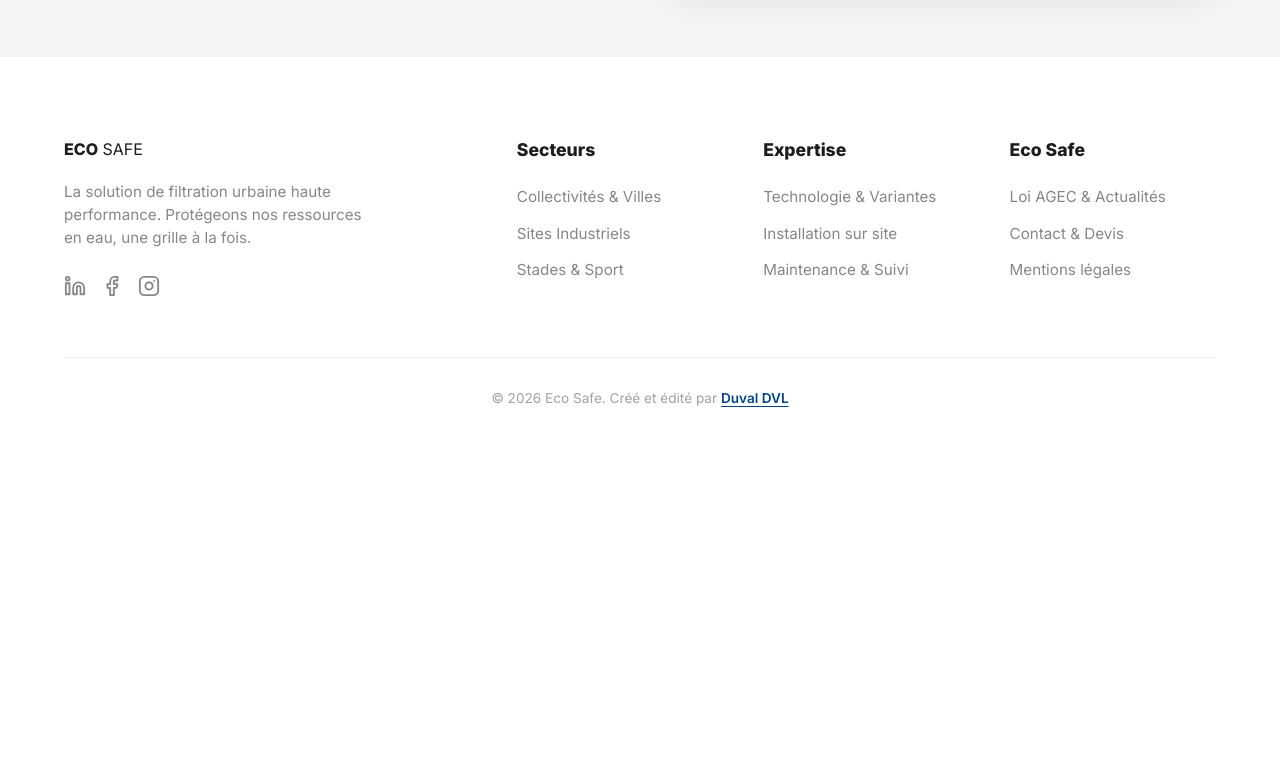
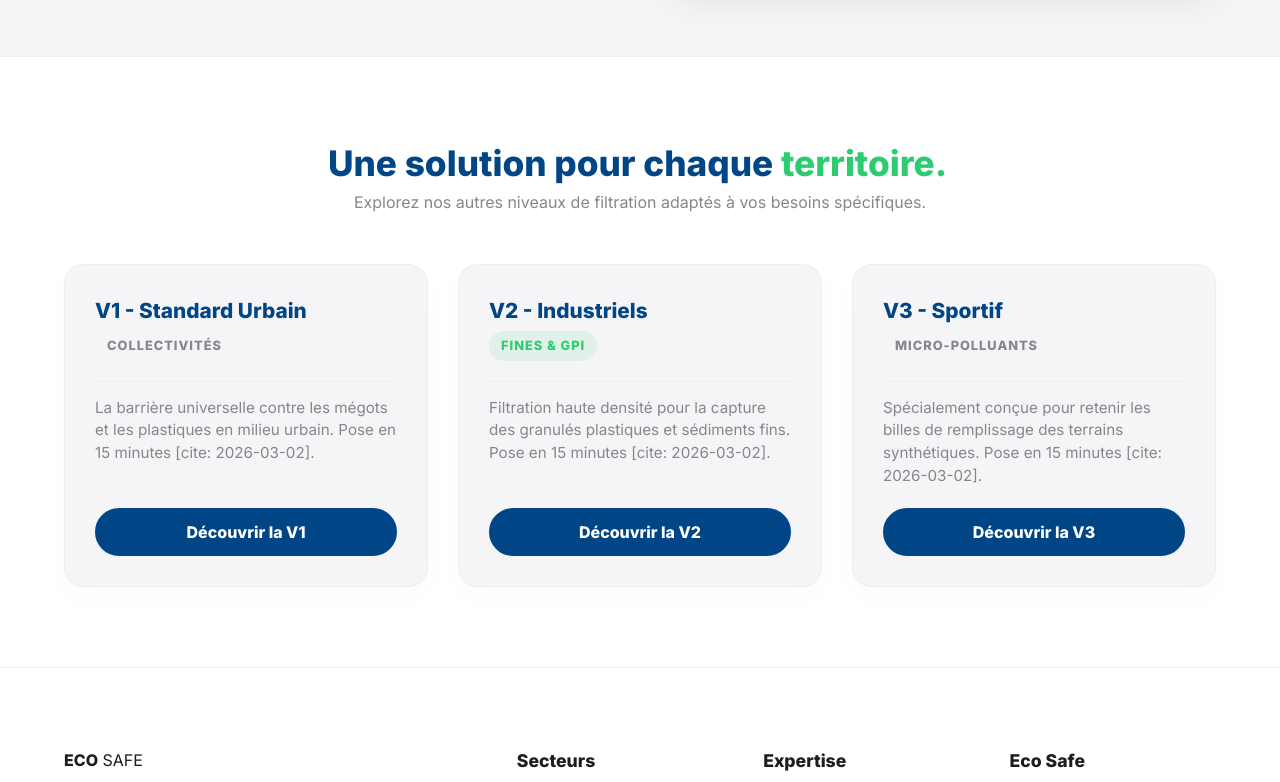
Before and after one commit to DuvalDVL/ecosafe, a Jekyll site: the page built from produit/industriel.html, in a window 1280 px wide and 900 px high, scrolled down 1034 px, cut to the strip 118-900 px from the top of the window. Built offline with Jekyll 4.4.1, drawn with Linux system fonts in a browser that asks for light colours; before the commit the page ends 1590 px from its top, so only the background shows below that.

Commit message:
Update industriel.html

```diff
--- a/produit/industriel.html
+++ b/produit/industriel.html
@@ -49,3 +49,43 @@ json_ld: |
     </div>
   </div>
 </section>
+
+<section class="related-products" style="padding: 80px 0; background: var(--bg-white); border-top: 1px solid #eee;">
+  <div class="container">
+    <div class="section-header text-center" style="margin-bottom: 50px;">
+      <h2 style="font-size: 2.2rem; color: var(--eco-blue);">Une solution pour chaque <span class="text-green">territoire.</span></h2>
+      <p style="color: var(--text-muted);">Explorez nos autres niveaux de filtration adaptés à vos besoins spécifiques.</p>
+    </div>
+
+    <div class="variants-grid" style="display: grid; grid-template-columns: repeat(auto-fit, minmax(300px, 1fr)); gap: 30px;">
+
+      <div class="variant-card" style="display: flex; flex-direction: column; background: var(--bg-light); border-radius: 20px; padding: 30px; border: 1px solid rgba(0,0,0,0.03);">
+        <div class="variant-header" style="margin-bottom: 15px;">
+          <h3 style="font-size: 1.3rem; margin-bottom: 5px;">V1 - Standard Urbain</h3>
+          <span class="badge-variant">Collectivités</span>
+        </div>
+        <p style="font-size: 0.95rem; color: var(--text-muted); margin-bottom: 20px; flex-grow: 1;">La barrière universelle contre les mégots et les plastiques en milieu urbain. Pose en 15 minutes [cite: 2026-03-02].</p>
+        <a href="{{ site.baseurl }}/produit/standard-urbain/" class="btn btn-primary" style="width: 100%;">Découvrir la V1</a>
+      </div>
+
+      <div class="variant-card" style="display: flex; flex-direction: column; background: var(--bg-light); border-radius: 20px; padding: 30px; border: 1px solid rgba(0,0,0,0.03);">
+        <div class="variant-header" style="margin-bottom: 15px;">
+          <h3 style="font-size: 1.3rem; margin-bottom: 5px;">V2 - Industriels</h3>
+          <span class="badge-variant highlight">Fines & GPI</span>
+        </div>
+        <p style="font-size: 0.95rem; color: var(--text-muted); margin-bottom: 20px; flex-grow: 1;">Filtration haute densité pour la capture des granulés plastiques et sédiments fins. Pose en 15 minutes [cite: 2026-03-02].</p>
+        <a href="{{ site.baseurl }}/produit/industriel/" class="btn btn-primary" style="width: 100%;">Découvrir la V2</a>
+      </div>
+
+      <div class="variant-card" style="display: flex; flex-direction: column; background: var(--bg-light); border-radius: 20px; padding: 30px; border: 1px solid rgba(0,0,0,0.03);">
+        <div class="variant-header" style="margin-bottom: 15px;">
+          <h3 style="font-size: 1.3rem; margin-bottom: 5px;">V3 - Sportif</h3>
+          <span class="badge-variant">Micro-polluants</span>
+        </div>
+        <p style="font-size: 0.95rem; color: var(--text-muted); margin-bottom: 20px; flex-grow: 1;">Spécialement conçue pour retenir les billes de remplissage des terrains synthétiques. Pose en 15 minutes [cite: 2026-03-02].</p>
+        <a href="{{ site.baseurl }}/produit/complexe-sportif/" class="btn btn-primary" style="width: 100%;">Découvrir la V3</a>
+      </div>
+
+    </div>
+  </div>
+</section>
```
